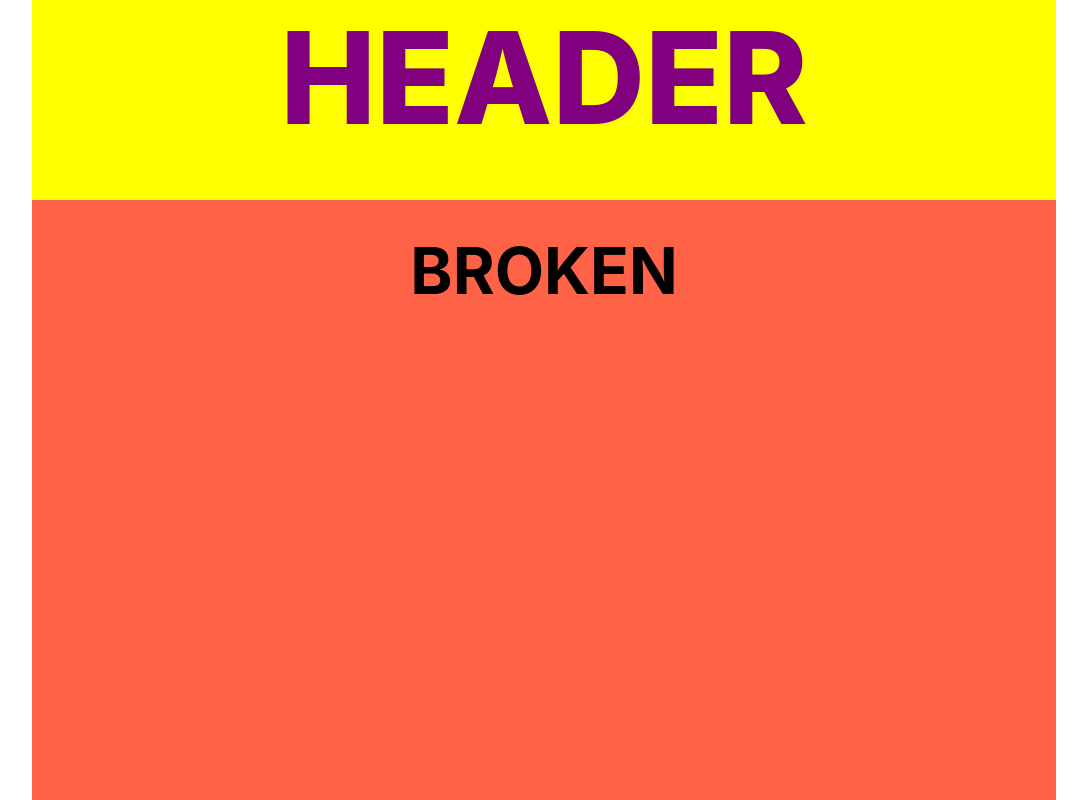
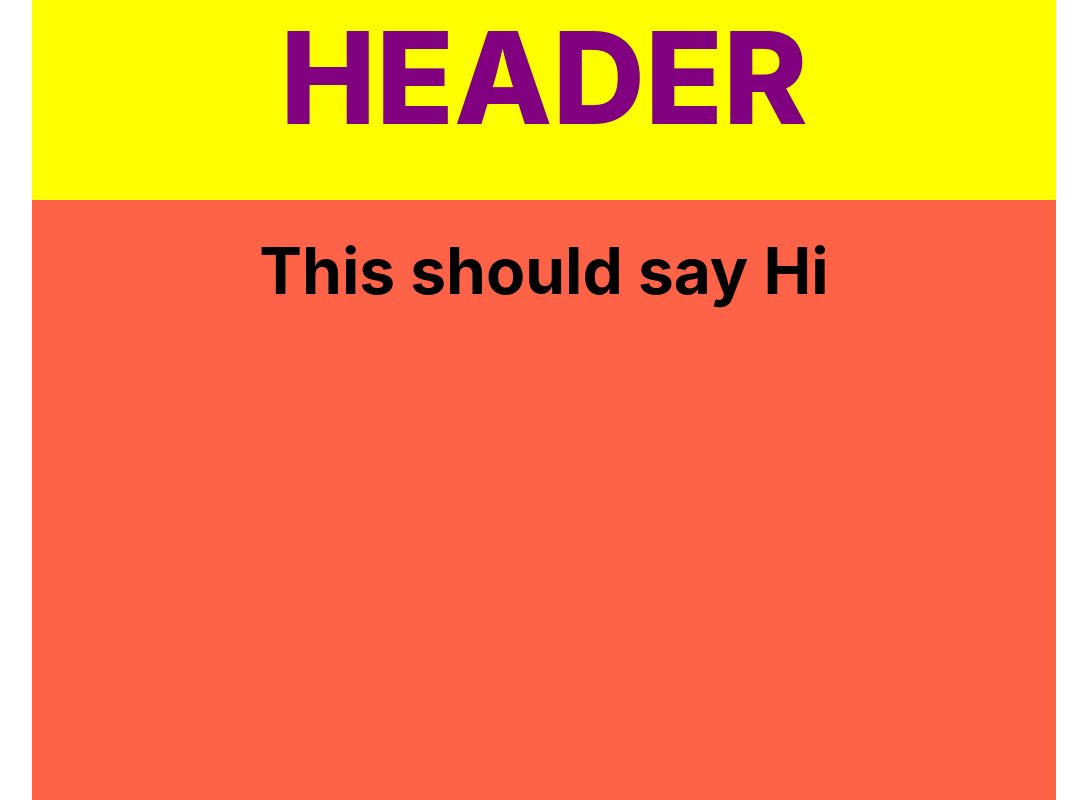
Before and after one commit to riz-l/odt-test, a React (Create React App) app: page / in a window 1280 px wide. Shown: the whole page, without its empty margins (96-1183 px from the left). Built offline with nearby package versions, Linux system fonts and the light colour scheme.

Commit message:
Made change to title

```diff
--- a/src/App.js
+++ b/src/App.js
@@ -12,7 +12,7 @@ export default function App() {
       <Header />
 
       <Wrapper>
-        <h1>BROKEN</h1>
+        <h1>This should say Hi</h1>
       </Wrapper>
     </Container>
   );
```
